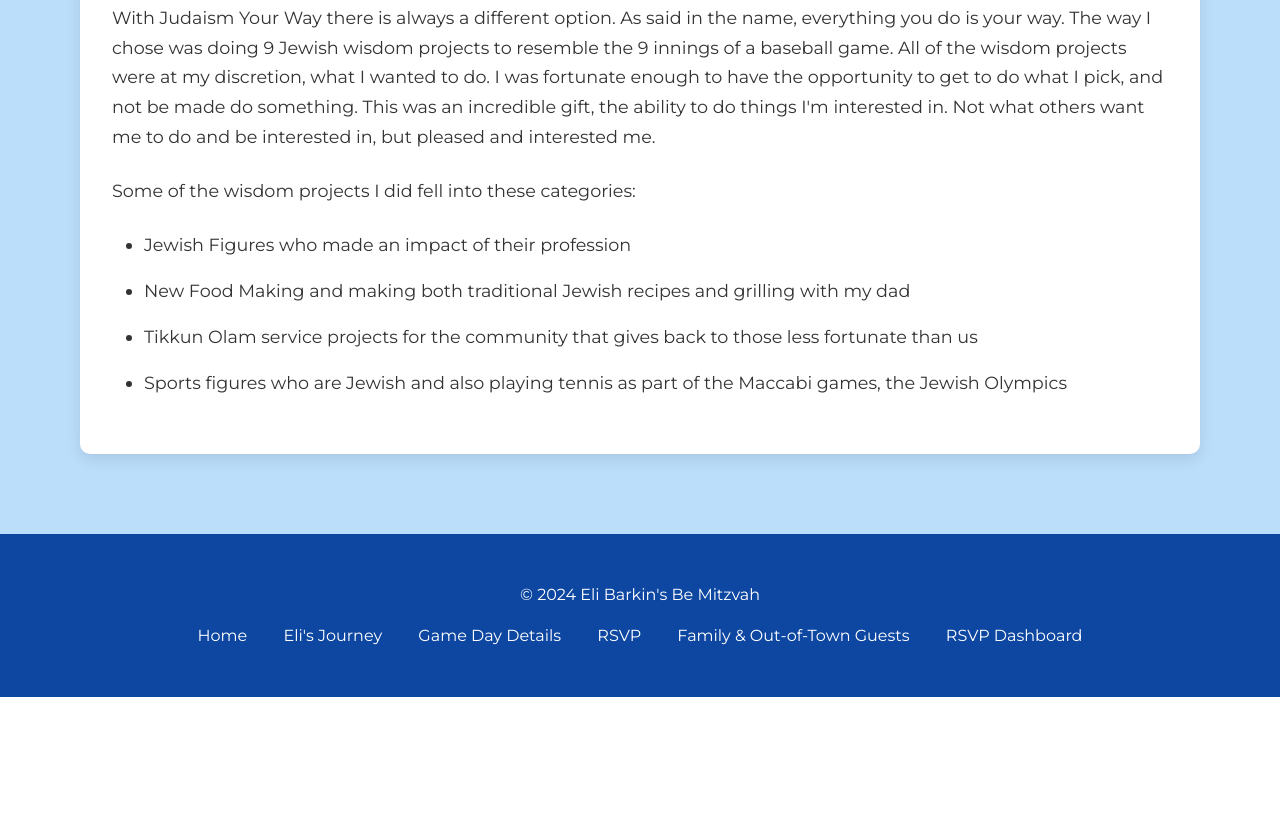
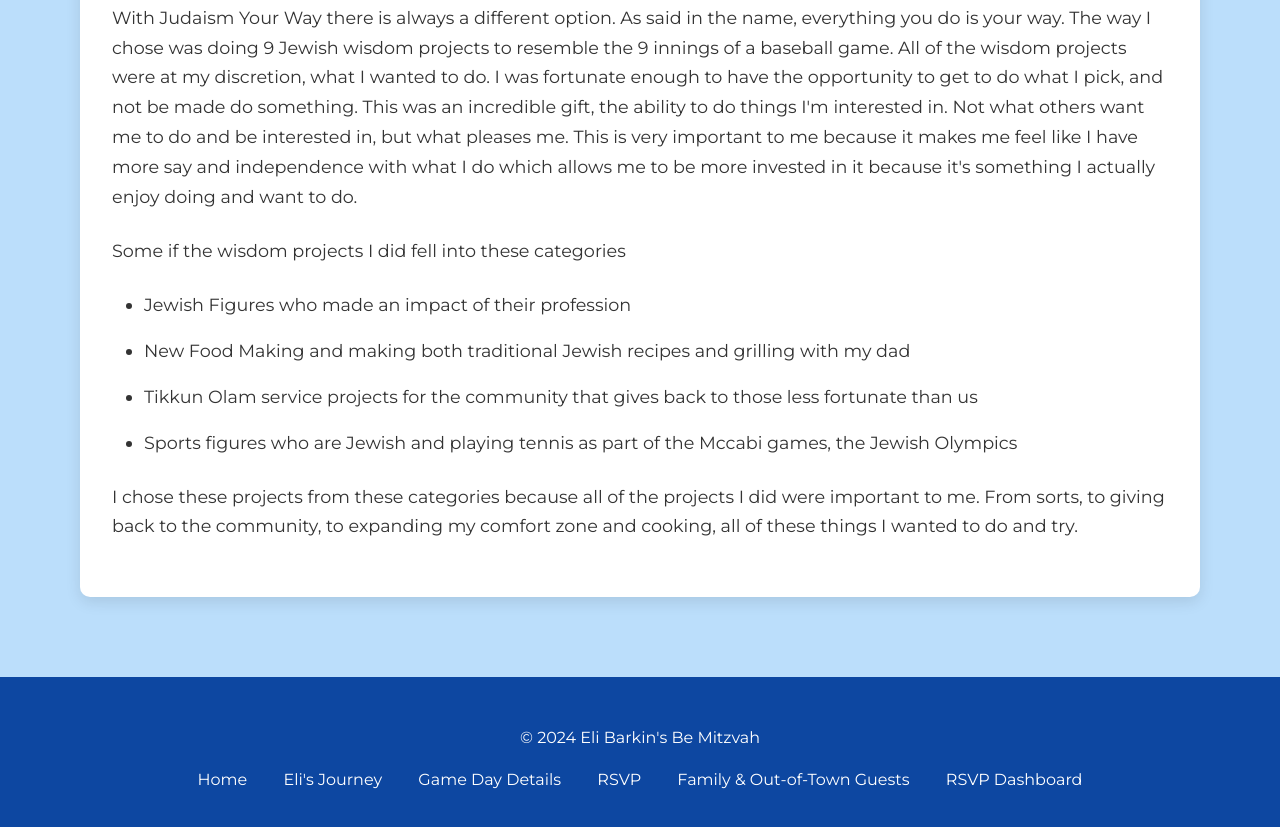
Before and after one commit to JSB2010/Eli-Barkin-Be-Mitzvah-Website, a plain HTML site: page journey.html in a window 1280 px wide. Shown: the part 2064-2891 px from the top of the page. Before the commit the page ends 2761 px from the top, so only its background shows below. Drawn offline with Linux system fonts and the light colour scheme.

Commit message:
Update text in Eli's Journey highlights section

```diff
--- a/journey.html
+++ b/journey.html
@@ -126,15 +126,17 @@
         <div class="container">
             <h2>Highlights of Eli's Journey</h2>
             <div class="journey-content">
-                <p>With Judaism Your Way there is always a different option. As said in the name, everything you do is your way. The way I chose was doing 9 Jewish wisdom projects to resemble the 9 innings of a baseball game. All of the wisdom projects were at my discretion, what I wanted to do. I was fortunate enough to have the opportunity to get to do what I pick, and not be made do something. This was an incredible gift, the ability to do things I'm interested in. Not what others want me to do and be interested in, but pleased and interested me.</p>
+                <p>With Judaism Your Way there is always a different option. As said in the name, everything you do is your way. The way I chose was doing 9 Jewish wisdom projects to resemble the 9 innings of a baseball game. All of the wisdom projects were at my discretion, what I wanted to do. I was fortunate enough to have the opportunity to get to do what I pick, and not be made do something. This was an incredible gift, the ability to do things I'm interested in. Not what others want me to do and be interested in, but what pleases me. This is very important to me because it makes me feel like I have more say and independence with what I do which allows me to be more invested in it because it's something I actually enjoy doing and want to do.</p>
 
-                <p>Some of the wisdom projects I did fell into these categories:</p>
+                <p>Some if the wisdom projects I did fell into these categories</p>
                 <ul>
                     <li>Jewish Figures who made an impact of their profession</li>
                     <li>New Food Making and making both traditional Jewish recipes and grilling with my dad</li>
                     <li>Tikkun Olam service projects for the community that gives back to those less fortunate than us</li>
-                    <li>Sports figures who are Jewish and also playing tennis as part of the Maccabi games, the Jewish Olympics</li>
+                    <li>Sports figures who are Jewish and playing tennis as part of the Mccabi games, the Jewish Olympics</li>
                 </ul>
+
+                <p>I chose these projects from these categories because all of the projects I did were important to me. From sorts, to giving back to the community, to expanding my comfort zone and cooking, all of these things I wanted to do and try.</p>
             </div>
         </div>
     </section>
```
